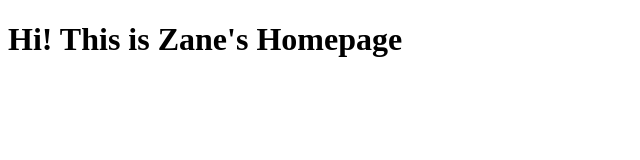
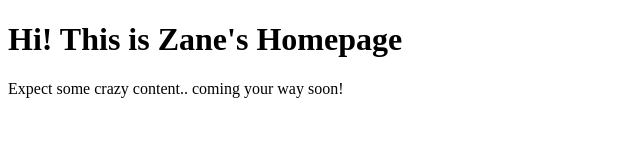
Before and after one commit to zinger-dev/zane, a plain HTML site: page index.html in a window 1280 px wide. Shown: the whole page, without its empty margins (0-640 px from the left). Drawn offline with Linux system fonts and the light colour scheme.

Commit message:
add <p> tag

```diff
--- a/index.html
+++ b/index.html
@@ -8,5 +8,7 @@
   </head>
   <body>
     <h1>Hi! This is Zane's Homepage</h1>
+
+    <p>Expect some crazy content.. coming your way soon!</p>
   </body>
 </html>
```
